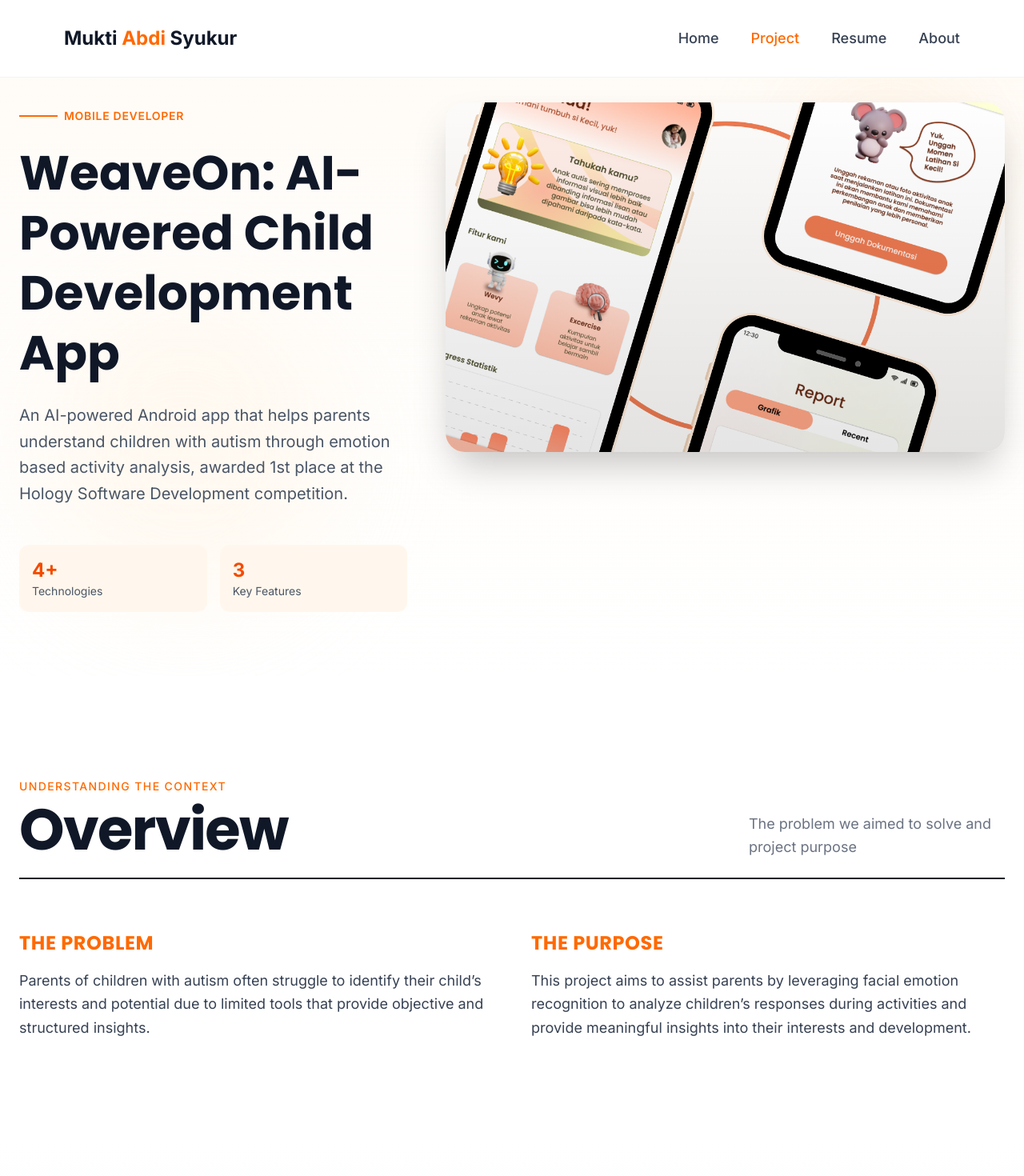
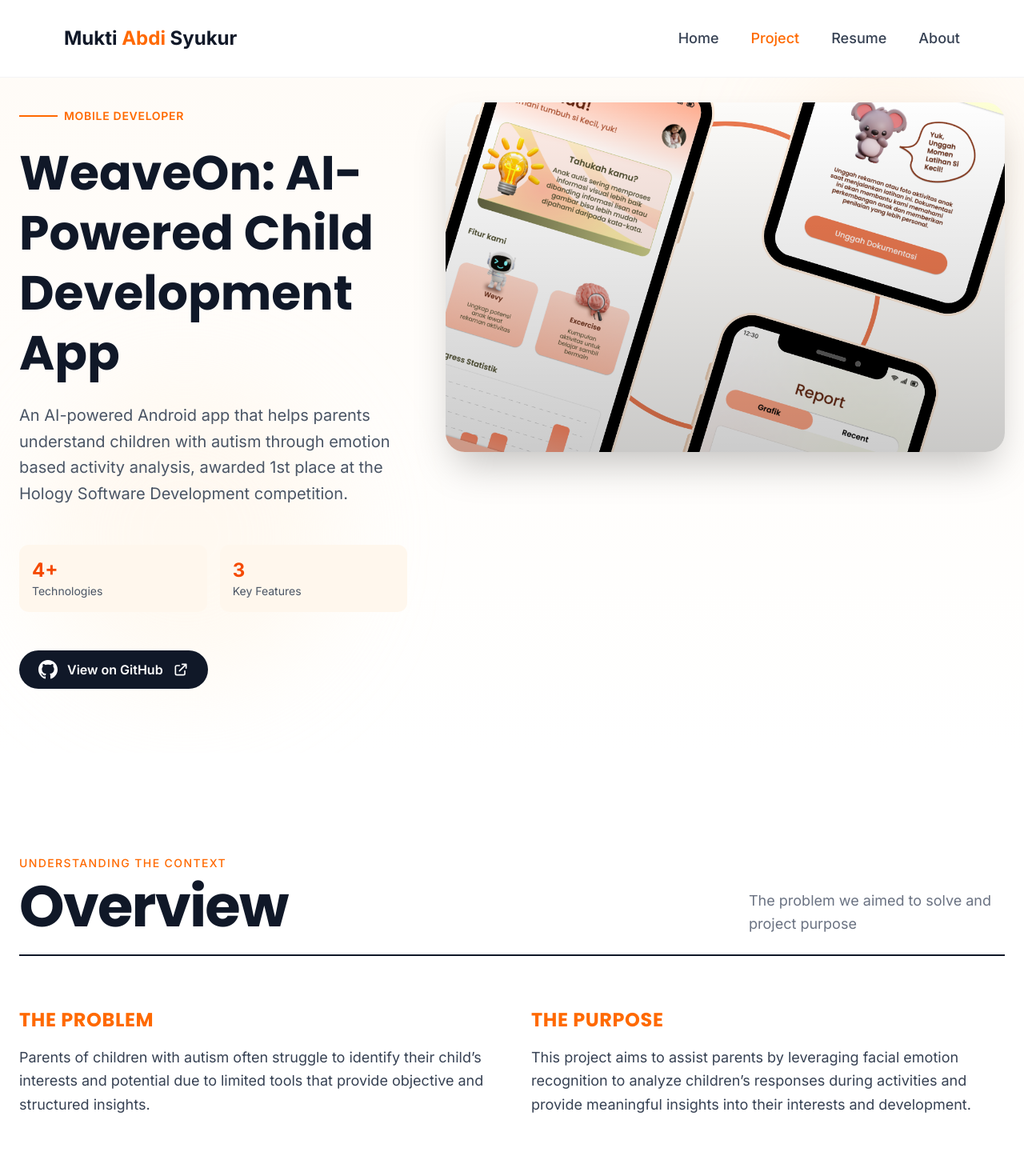
Before and after one commit to muktiabdii/portfolio-web, a Next.js app: page /projects/1 in a window 1280 px wide. Shown: the top 1470 px of the page at 80% size. Built offline with nearby package versions, Linux system fonts and the light colour scheme.

Commit message:
feat(projects): adding github link for each projects

```diff
--- a/app/projects/[id]/page.tsx
+++ b/app/projects/[id]/page.tsx
@@ -45,7 +45,7 @@
   return (
     <div className="min-h-screen bg-white">
       {/* Hero Section */}
-      <section className="relative pt-32 pb-20 px-6 bg-gradient-to-b from-orange-50/50 to-white overflow-hidden" data-aos="fade-up">
+      <section className="relative pt-32 pb-20 px-6 bg-gradient-to-b from-orange-50/50 to-white overflow-hidden">
         <div className="absolute top-20 right-10 w-64 h-64 bg-orange-200/20 rounded-full blur-3xl" />
         <div className="absolute bottom-20 left-10 w-96 h-96 bg-orange-100/30 rounded-full blur-3xl" />
 
@@ -81,12 +81,32 @@
                   <div className="text-sm text-gray-600">Key Features</div>
                 </div>
               </div>
+
+              {/* GitHub Link */}
+              {projectData.githubUrl && (
+                <div className="pt-6">
+                  <a
+                    href={projectData.githubUrl}
+                    target="_blank"
+                    rel="noopener noreferrer"
+                    className="inline-flex items-center gap-3 px-6 py-3 bg-gray-900 text-white font-semibold rounded-full hover:bg-gray-800 transition-all duration-300 hover:scale-105 hover:shadow-xl group"
+                  >
+                    <svg className="w-6 h-6" fill="currentColor" viewBox="0 0 24 24">
+                      <path d="M12 0c-6.626 0-12 5.373-12 12 0 5.302 3.438 9.8 8.207 11.387.599.111.793-.261.793-.577v-2.234c-3.338.726-4.033-1.416-4.033-1.416-.546-1.387-1.333-1.756-1.333-1.756-1.089-.745.083-.729.083-.729 1.205.084 1.839 1.237 1.839 1.237 1.07 1.834 2.807 1.304 3.492.997.107-.775.418-1.305.762-1.604-2.665-.305-5.467-1.334-5.467-5.931 0-1.311.469-2.381 1.236-3.221-.124-.303-.535-1.524.117-3.176 0 0 1.008-.322 3.301 1.23.957-.266 1.983-.399 3.003-.404 1.02.005 2.047.138 3.006.404 2.291-1.552 3.297-1.23 3.297-1.23.653 1.653.242 2.874.118 3.176.77.84 1.235 1.911 1.235 3.221 0 4.609-2.807 5.624-5.479 5.921.43.372.823 1.102.823 2.222v3.293c0 .319.192.694.801.576 4.765-1.589 8.199-6.086 8.199-11.386 0-6.627-5.373-12-12-12z"/>
+                    </svg>
+                    <span>View on GitHub</span>
+                    <svg className="w-5 h-5 group-hover:translate-x-1 transition-transform" fill="none" stroke="currentColor" viewBox="0 0 24 24">
+                      <path strokeLinecap="round" strokeLinejoin="round" strokeWidth={2} d="M10 6H6a2 2 0 00-2 2v10a2 2 0 002 2h10a2 2 0 002-2v-4M14 4h6m0 0v6m0-6L10 14" />
+                    </svg>
+                  </a>
+                </div>
+              )}
             </div>
 
             <div className="lg:col-span-7">
               <div className="relative aspect-[16/10] rounded-3xl overflow-hidden shadow-2xl">
                 <Image src={projectData.coverImage} alt={projectData.title} fill className="object-cover" priority />
-                <div className="absolute inset-0 bg-gradient-to-t from-black/10 to-transparent" />
+                <div className="absolute inset-0 bg-gradient-to-t from-black/20 to-transparent" />
               </div>
             </div>
           </div>
@@ -94,7 +114,7 @@
       </section>
 
       {/* Project Overview - TWO COLUMN */}
-      <section className="py-32 px-6 bg-white" data-aos="fade-up" data-aos-delay="200">
+      <section className="py-32 px-6 bg-white">
         <div className="container mx-auto max-w-7xl">
           <div className="mb-16">
             <div className="flex items-end justify-between border-b-2 border-gray-900 pb-6">
@@ -102,7 +122,7 @@
                 <p className="text-sm font-medium text-orange-500 mb-2 tracking-widest uppercase">
                   Understanding the Context
                 </p>
-                <h2 className="text-4xl md:text-5xl lg:text-7xl font-bold text-gray-900 tracking-tight">Overview</h2>
+                <h2 className="text-7xl font-bold text-gray-900 tracking-tight">Overview</h2>
               </div>
               <p className="text-gray-500 text-lg max-w-xs leading-relaxed hidden md:block">
                 The problem we aimed to solve and project purpose
@@ -126,7 +146,7 @@
       </section>
 
       {/* Role & Responsibilities - FULL WIDTH GRID */}
-      <section className="py-32 px-6 bg-gradient-to-b from-white via-gray-50 to-white" data-aos="fade-up" data-aos-delay="100">
+      <section className="py-32 px-6 bg-gradient-to-b from-white via-gray-50 to-white">
         <div className="container mx-auto max-w-7xl">
           <div className="mb-16">
             <div className="flex items-end justify-between border-b-2 border-gray-900 pb-6">
@@ -134,7 +154,7 @@
                 <p className="text-sm font-medium text-orange-500 mb-2 tracking-widest uppercase">
                   My Contributions
                 </p>
-                <h2 className="text-4xl md:text-5xl lg:text-7xl font-bold text-gray-900 tracking-tight">Responsibilities</h2>
+                <h2 className="text-7xl font-bold text-gray-900 tracking-tight">Responsibilities</h2>
               </div>
               <p className="text-gray-500 text-lg max-w-xs leading-relaxed hidden md:block">
                 What I personally worked on in this project
@@ -158,7 +178,7 @@
       </section>
 
       {/* Tech Stack - FULL WIDTH */}
-      <section className="py-32 px-6 bg-white" data-aos="fade-up" data-aos-delay="200">
+      <section className="py-32 px-6 bg-white">
         <div className="container mx-auto max-w-7xl">
           <div className="mb-16">
             <div className="flex items-end justify-between border-b-2 border-gray-900 pb-6">
@@ -166,7 +186,7 @@
                 <p className="text-sm font-medium text-orange-500 mb-2 tracking-widest uppercase">
                   Technologies Used
                 </p>
-                <h2 className="text-4xl md:text-5xl lg:text-7xl font-bold text-gray-900 tracking-tight">Tech Stack</h2>
+                <h2 className="text-7xl font-bold text-gray-900 tracking-tight">Tech Stack</h2>
               </div>
               <p className="text-gray-500 text-lg max-w-xs leading-relaxed hidden md:block">
                 Tools and frameworks powering this project
@@ -233,7 +253,7 @@
       </section>
 
       {/* Key Features - FULL WIDTH */}
-      <section className="py-32 px-6 bg-gradient-to-b from-white via-gray-50 to-white" data-aos="fade-up" data-aos-delay="100">
+      <section className="py-32 px-6 bg-gradient-to-b from-white via-gray-50 to-white">
         <div className="container mx-auto max-w-7xl">
           <div className="mb-16">
             <div className="flex items-end justify-between border-b-2 border-gray-900 pb-6">
@@ -241,7 +261,7 @@
                 <p className="text-sm font-medium text-orange-500 mb-2 tracking-widest uppercase">
                   Core Functionality
                 </p>
-                <h2 className="text-4xl md:text-5xl lg:text-7xl font-bold text-gray-900 tracking-tight">Features</h2>
+                <h2 className="text-7xl font-bold text-gray-900 tracking-tight">Features</h2>
               </div>
               <p className="text-gray-500 text-lg max-w-xs leading-relaxed hidden md:block">
                 Main capabilities that make this project unique
@@ -265,13 +285,13 @@
       </section>
 
       {/* UI Screenshots - CENTERED */}
-      <section className="py-32 px-6 bg-white" data-aos="fade-up" data-aos-delay="200">
+      <section className="py-32 px-6 bg-white">
         <div className="container mx-auto max-w-7xl">
           <div className="mb-16 text-center">
             <p className="text-sm font-medium text-orange-500 mb-4 tracking-widest uppercase">
               Visual Design
             </p>
-            <h2 className="text-4xl md:text-5xl lg:text-7xl font-bold text-gray-900 tracking-tight mb-6">UI Showcase</h2>
+            <h2 className="text-7xl font-bold text-gray-900 tracking-tight mb-6">UI Showcase</h2>
             <p className="text-gray-500 text-lg max-w-2xl mx-auto">
               Interface design and user experience highlights
             </p>
@@ -286,7 +306,7 @@
                 className="object-cover"
               />
 
-              <div className="absolute inset-0 bg-black/0 group-hover:bg-black/5 transition-all duration-300" />
+              <div className="absolute inset-0 bg-black/0 group-hover:bg-black/10 transition-all duration-300" />
 
               <div className="absolute inset-0 flex items-center justify-between px-6">
                 <button
@@ -345,7 +365,7 @@
       </section>
 
       {/* Challenges - TWO COLUMN */}
-      <section className="py-32 px-6 bg-gradient-to-b from-white via-gray-50 to-white" data-aos="fade-up" data-aos-delay="100">
+      <section className="py-32 px-6 bg-gradient-to-b from-white via-gray-50 to-white">
         <div className="container mx-auto max-w-7xl">
           <div className="mb-16">
             <div className="flex items-end justify-between border-b-2 border-gray-900 pb-6">
@@ -353,7 +373,7 @@
                 <p className="text-sm font-medium text-orange-500 mb-2 tracking-widest uppercase">
                   Technical Journey
                 </p>
-                <h2 className="text-4xl md:text-5xl lg:text-7xl font-bold text-gray-900 tracking-tight">Challenges</h2>
+                <h2 className="text-7xl font-bold text-gray-900 tracking-tight">Challenges</h2>
               </div>
               <p className="text-gray-500 text-lg max-w-xs leading-relaxed hidden md:block">
                 Obstacles faced and lessons learned along the way
@@ -373,13 +393,13 @@
       </section>
 
       {/* Outcome - CENTERED */}
-      <section className="py-32 px-6 bg-white" data-aos="fade-up" data-aos-delay="200">
+      <section className="py-32 px-6 bg-white">
         <div className="container mx-auto max-w-7xl">
           <div className="mb-16 text-center">
             <p className="text-sm font-medium text-orange-500 mb-4 tracking-widest uppercase">
               Results & Achievements
             </p>
-            <h2 className="text-4xl md:text-5xl lg:text-7xl font-bold text-gray-900 tracking-tight mb-6">Impact</h2>
+            <h2 className="text-7xl font-bold text-gray-900 tracking-tight mb-6">Impact</h2>
             <p className="text-gray-500 text-lg max-w-2xl mx-auto">
               Measurable outcomes and project success metrics
             </p>
@@ -399,13 +419,13 @@
       </section>
 
       {/* Future Improvements - FULL WIDTH */}
-      <section className="py-32 px-6 bg-gradient-to-b from-white via-gray-50 to-white" data-aos="fade-up" data-aos-delay="100">
+      <section className="py-32 px-6 bg-gradient-to-b from-white via-gray-50 to-white">
         <div className="container mx-auto max-w-7xl">
           <div className="mb-16">
             <div className="flex items-end justify-between border-b-2 border-gray-900 pb-6">
               <div>
                 <p className="text-sm font-medium text-orange-500 mb-2 tracking-widest uppercase">Next Steps</p>
-                <h2 className="text-4xl md:text-5xl lg:text-7xl font-bold text-gray-900 tracking-tight">Future Plans</h2>
+                <h2 className="text-7xl font-bold text-gray-900 tracking-tight">Future Plans</h2>
               </div>
               <p className="text-gray-500 text-lg max-w-xs leading-relaxed hidden md:block">
                 Potential enhancements and upcoming features
--- a/data/projects.ts
+++ b/data/projects.ts
@@ -7,6 +7,7 @@
     role: "Mobile Developer",
     description:
       "An AI-powered Android app that helps parents understand children with autism through emotion based activity analysis, awarded 1st place at the Hology Software Development competition.",
+    githubUrl: "https://github.com/muktiabdii/weaveon-app",
     coverImage: "/images/weaveon-cover-4.png",
     category: "Mobile Development",
 
@@ -133,6 +134,7 @@
     role: "Mobile Developer",
     description:
       "An AI-powered mobile application that analyzes voice input to detect emotional distress in postpartum mothers and provide early mental health support, awarded 1st place at the SLASHCOM Hackathon.",
+    githubUrl: "https://github.com/gitaufar/swaraibu-app",
     coverImage: "/images/swaraibu-cover-2.png",
     category: "Mobile Development",
 
@@ -247,6 +249,7 @@
     role: "Backend Developer",
     description:
       "A web based platform that enables users to discover, review, and communicate about disability friendly public facilities to support inclusive mobility.",
+    githubUrl: "https://github.com/muktiabdii/easygo-web",
     coverImage: "/images/easygo-cover.png",
     category: "Web Development",
 
@@ -377,6 +380,7 @@
     role: "Backend Developer",
     description:
       "A web based platform that handles secure transactions and verification processes through payment gateway integration and blockchain based validation.",
+    githubUrl: "https://github.com/adenugii/Sentinel",
     coverImage: "/images/sentinel-cover-2.png",
     category: "Web Development",
 
@@ -492,7 +496,7 @@
     role: "Product Manager",
     description:
       "An AI-powered mobile application for early diabetes risk detection through nail and tongue image analysis, selected as a finalist at GEMASTIK XVIII.",
-
+    githubUrl: "https://github.com/dzikrimr/prediai-app",
     coverImage: "/images/prediai-cover.png",
     category: "Product Management",
 
@@ -620,7 +624,7 @@
     role: "Mobile Developer",
     description:
       "A mobile based waste management application that encourages recycling through point rewards, marketplace transactions, and community driven sustainability in Malang City.",
-
+    githubUrl: "https://github.com/muktiabdii/sabi-app",
     coverImage: "/images/sabi-cover-4.png",
     category: "Mobile Development",
 
@@ -736,7 +740,7 @@
     role: "Mobile Developer",
     description:
       "An AI-powered mobile application that supports pregnant mothers through voice based emotion detection and personalized health monitoring. This project received a Best Deploy nomination at HackJam 2025.",
-
+    githubUrl: "https://github.com/muktiabdii/nurtura-app",
     coverImage: "/images/nurtura-cover-4.png",
     category: "Mobile Development",
 
@@ -858,7 +862,7 @@
     role: "Full Stack Developer",
     description:
       "A mobile application that helps users discover, join, and manage community and campus events through an integrated mobile and backend system.",
-
+    githubUrl: "https://github.com/muktiabdii/eventease-app",
     coverImage: "/images/eventease-cover-2.png",
     category: "Mobile Development",
 
@@ -976,7 +980,7 @@
     role: "Mobile Developer",
     description:
       "A mobile application that helps reduce food waste by connecting UMKM with consumers through discounted surplus food, flash sales, and surprise boxes.",
-
+    githubUrl: "https://github.com/Raion-App-Programmer/ZELOW",
     coverImage: "/images/zelow-cover.png",
     category: "Mobile Development",
 
--- a/types/project.ts
+++ b/types/project.ts
@@ -3,6 +3,7 @@
   title: string;
   role: string;
   description: string;
+  githubUrl: string;
   coverImage: string;
   category: string;
 
```
